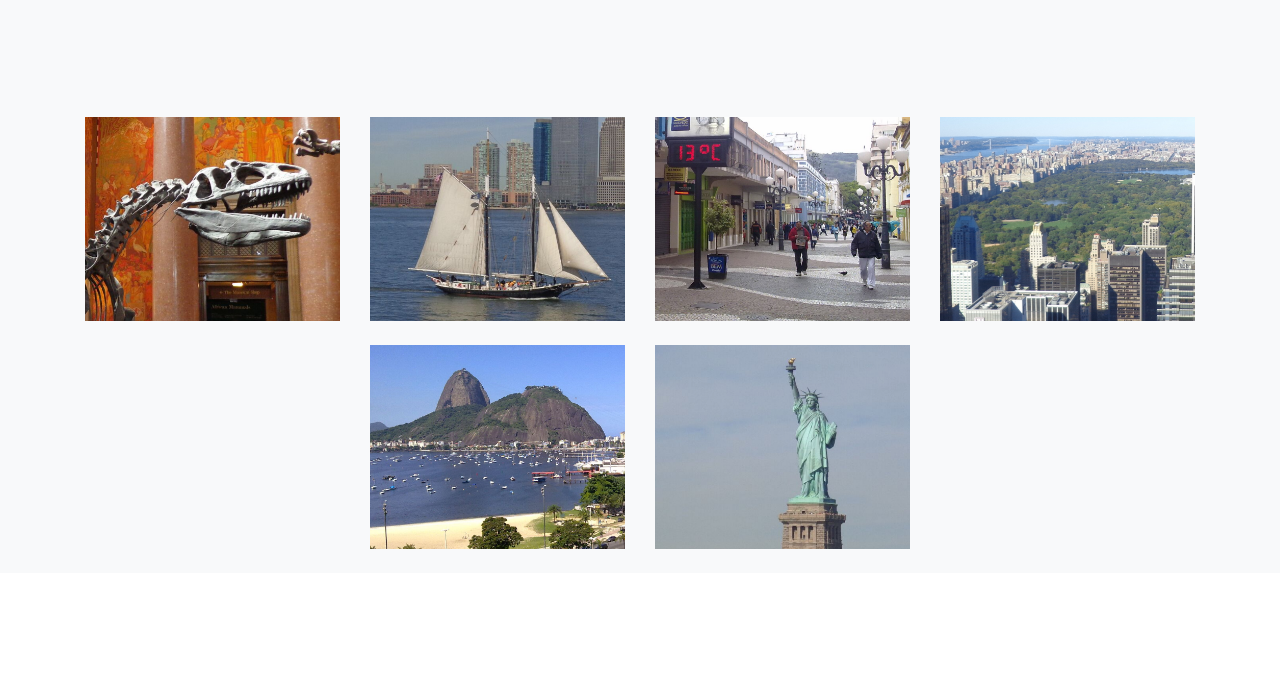
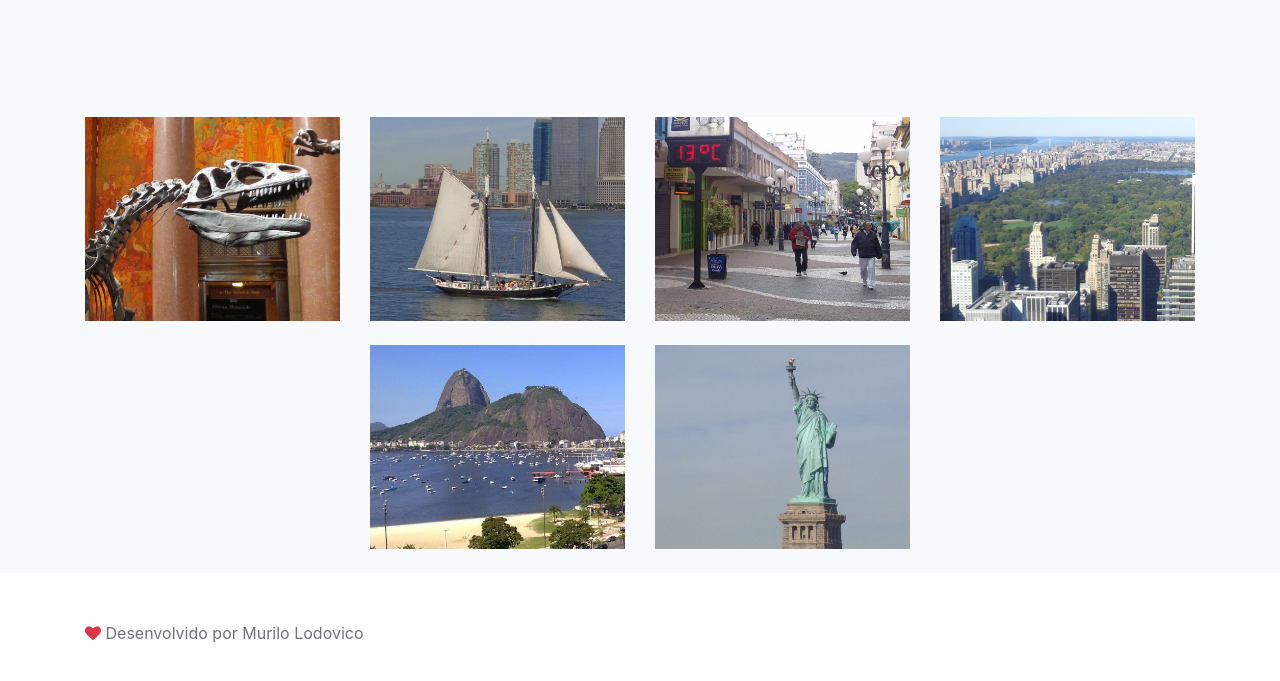
Before and after one commit to Mlodovico/Gallery, a website built with webpack: page src/index.html in a window 1280 px wide. Shown: the part 113-794 px from the top of the page. Built offline with nearby package versions, Linux system fonts and the light colour scheme; files whose address does not match are found by name.

Commit message:
add footer

```diff
--- a/src/index.html
+++ b/src/index.html
@@ -12,6 +12,7 @@
 <body>
     <header include="/pages/templates/header.html"></header>
     <main class="bg-light" include="/pages/galery/galery.html"></main>
+    <footer class="footer" include="/pages/template/footer.html"></footer>
     <script src="app.js"></script>
 </body>
 
--- /dev/null
+++ b/src/pages/templates/footer.html
@@ -0,0 +1,6 @@
+<div class="container">
+    <span class="text-muted">
+        <i class="fa fa-heart text-danger"></i>
+        Desenvolvido por Murilo Lodovico
+    </span>
+</div>
--- a/src/scss/custom.scss
+++ b/src/scss/custom.scss
@@ -6,3 +6,8 @@
 .jumbotron .jumbotron-heading {
     font-weight: 300;
 }
+
+.footer {
+    padding-top: 3rem;
+    padding-bottom: 3rem;
+}
```
